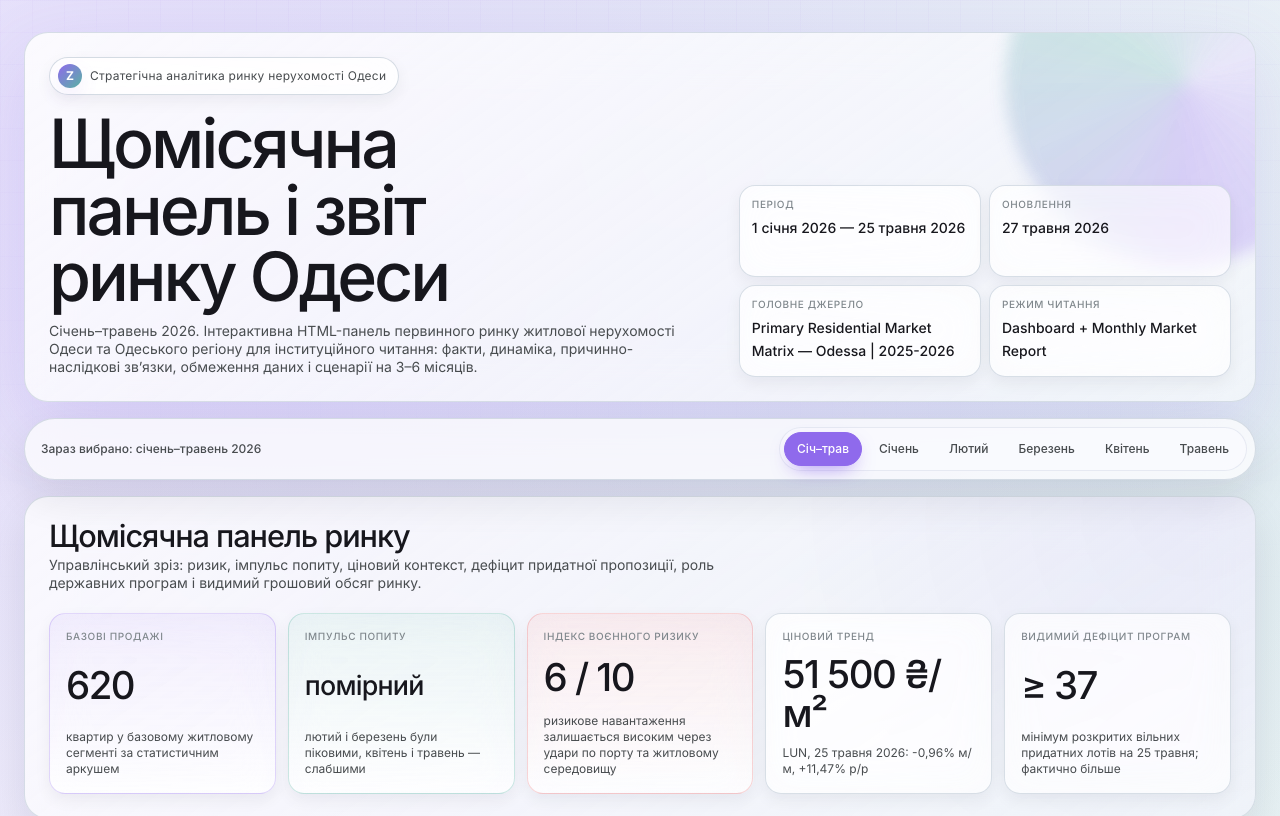
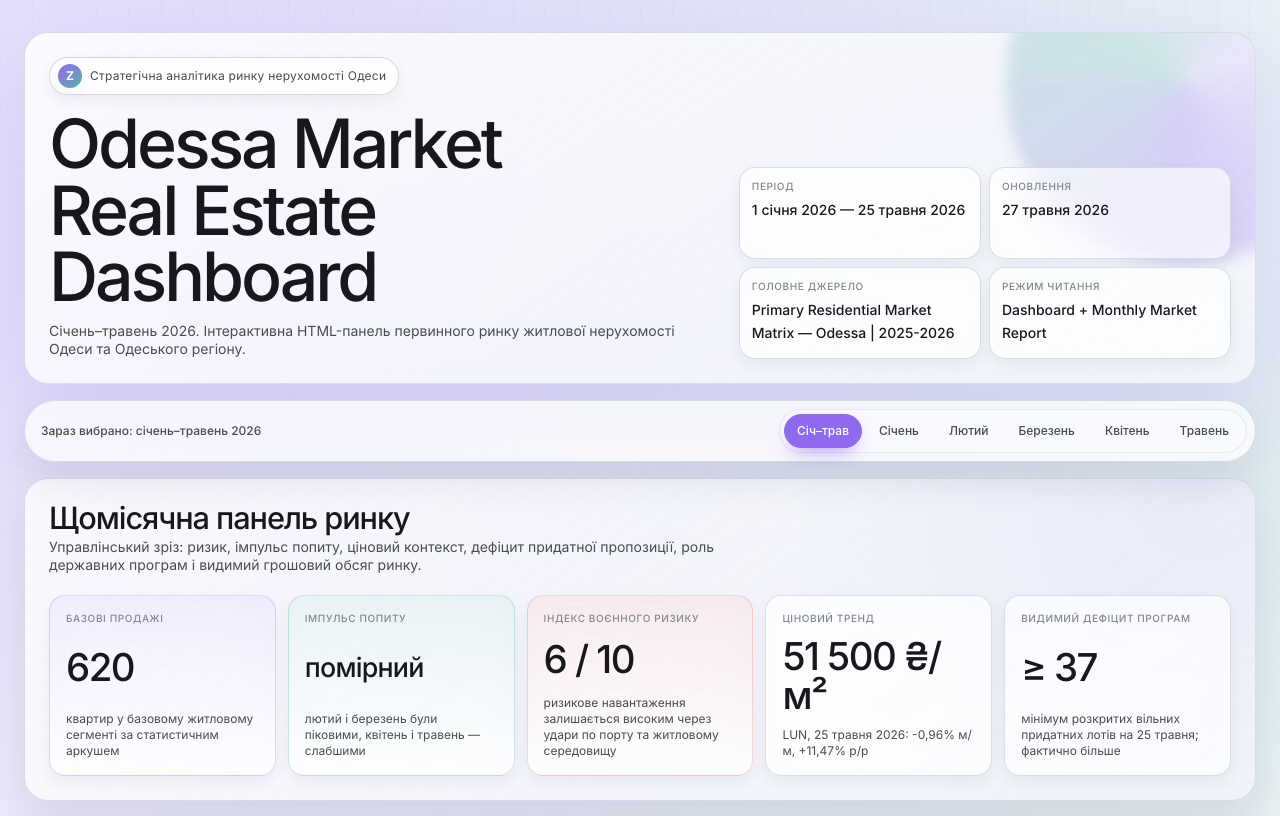
Before and after one commit to vkshnyakin-pixel/Monthly-Odessa-Market-Dashboard-Report, a plain HTML site: page index.html in a window 1280 px wide. Shown: the top 816 px of the page. Drawn offline with Linux system fonts and the light colour scheme.

Commit message:
Update index.html

```diff
--- a/index.html
+++ b/index.html
@@ -506,11 +506,10 @@
     <header class="topbar">
       <div>
         <div class="eyebrow">Стратегічна аналітика ринку нерухомості Одеси</div>
-        <h1>Щомісячна панель і звіт ринку Одеси</h1>
+        <h1>Odessa Market Real Estate Dashboard</h1>
         <p class="subhead">
-          Січень–травень 2026. Інтерактивна HTML-панель первинного ринку житлової нерухомості Одеси та Одеського регіону
-          для інституційного читання: факти, динаміка, причинно-наслідкові зв’язки, обмеження даних і сценарії на 3–6 місяців.
-        </p>
+          Січень–травень 2026. Інтерактивна HTML-панель первинного ринку житлової нерухомості Одеси та Одеського регіону.
+          </p>
       </div>
       <div class="stamp">
         <div class="stamp-grid">
```
